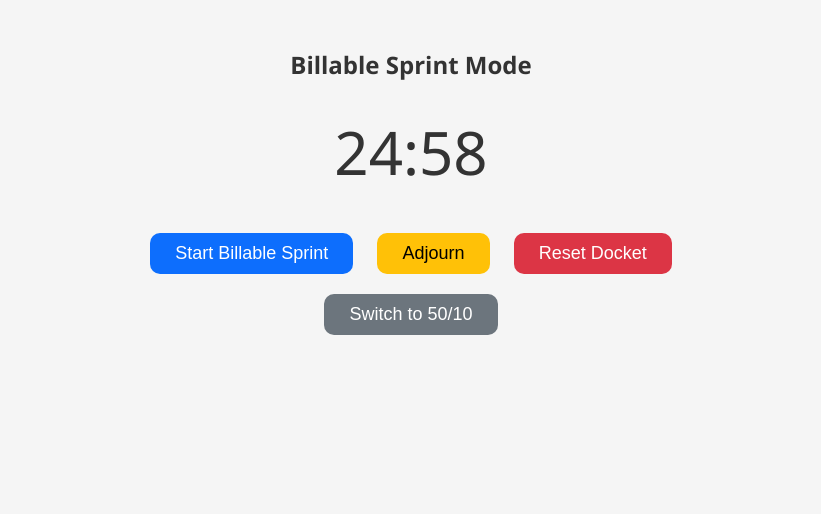
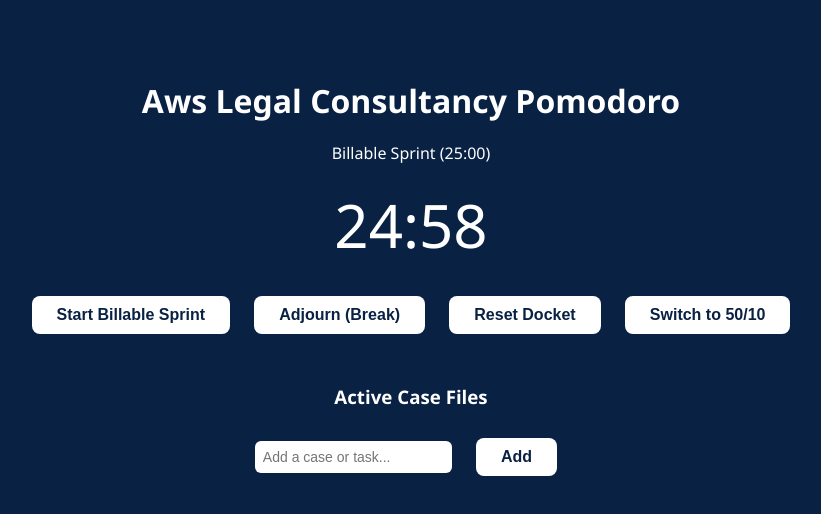
Before and after one commit to deeaenara/legal-pomodoro, a plain HTML site: page index.html in a window 1280 px wide. Both pictures are taken after a click on the button "Start Billable Sprint". Shown: the whole page, without its empty margins (229-1050 px from the left). Drawn offline with Linux system fonts and the light colour scheme.

Commit message:
Update index.html
color

```diff
--- a/index.html
+++ b/index.html
@@ -2,99 +2,161 @@
 <html lang="en">
 <head>
   <meta charset="UTF-8">
-  <title>Legal Pomodoro - AWS Deep Sprint</title>
+  <title>AWS Legal Consultancy Pomodoro</title>
   <style>
     body {
-      font-family: 'Segoe UI', sans-serif;
+      font-family: 'Segoe UI', Tahoma, Geneva, Verdana, sans-serif;
+      background-color: #092143;
+      color: white;
       text-align: center;
-      padding: 20px;
-      background: #f5f5f5;
-      color: #333;
+      padding: 50px;
     }
-    .timer {
+    h1 {
+      margin-bottom: 20px;
+    }
+    #timer {
       font-size: 60px;
-      margin: 30px 0;
+      margin: 20px 0;
     }
-    button {
-      font-size: 18px;
+    .button {
+      background-color: #fff;
+      color: #092143;
       padding: 10px 25px;
       margin: 10px;
       border: none;
-      border-radius: 10px;
+      border-radius: 8px;
+      font-weight: bold;
+      cursor: pointer;
+      font-size: 16px;
+    }
+    .task-section {
+      margin-top: 40px;
+    }
+    input[type="text"] {
+      padding: 8px;
+      font-size: 14px;
+      border-radius: 6px;
+      border: none;
+      margin-right: 10px;
+    }
+    ul {
+      list-style: none;
+      padding: 0;
+    }
+    li {
+      margin: 5px 0;
+    }
+    .remove {
+      margin-left: 15px;
+      color: #ff7373;
       cursor: pointer;
     }
-    #start { background-color: #0d6efd; color: white; }
-    #pause { background-color: #ffc107; color: black; }
-    #reset { background-color: #dc3545; color: white; }
-    #toggleMode { background-color: #6c757d; color: white; }
   </style>
 </head>
 <body>
-  <h2> Billable Sprint Mode</h2>
-  <div class="timer" id="timer">25:00</div>
-  <button id="start">Start Billable Sprint</button>
-  <button id="pause">Adjourn</button>
-  <button id="reset">Reset Docket</button>
-  <br>
-  <button id="toggleMode">Switch to 50/10</button>
+  <h1>Aws Legal Consultancy Pomodoro</h1>
+  <div id="modeLabel">Billable Sprint (25:00)</div>
+  <div id="timer">25:00</div>
+  <button class="button" onclick="startTimer()">Start Billable Sprint</button>
+  <button class="button" onclick="startBreak()">Adjourn (Break)</button>
+  <button class="button" onclick="resetTimer()">Reset Docket</button>
+  <button class="button" onclick="toggleMode()">Switch to 50/10</button>
 
-  <audio id="alarm">
-    <source src="https://www.soundjay.com/button/beep-07.wav" type="audio/wav">
-  </audio>
+  <div class="task-section">
+    <h3>Active Case Files</h3>
+    <input type="text" id="taskInput" placeholder="Add a case or task...">
+    <button class="button" onclick="addTask()">Add</button>
+    <ul id="taskList"></ul>
+  </div>
+
+  <audio id="alarm" src="https://notificationsounds.com/notification-sounds/eventually-590/download/mp3"></audio>
 
   <script>
-    let seconds = 1500;
-    let interval = null;
-    let is50Mode = false;
-    const timerDisplay = document.getElementById("timer");
-    const alarm = document.getElementById("alarm");
+    let isRunning = false;
+    let isBreak = false;
+    let interval;
+    let duration = 25 * 60;
+    let timeLeft = duration;
+    let usingLongMode = false;
 
-    function updateTimer() {
-      const mins = String(Math.floor(seconds / 60)).padStart(2, '0');
-      const secs = String(seconds % 60).padStart(2, '0');
-      timerDisplay.textContent = `${mins}:${secs}`;
+    function updateDisplay() {
+      const minutes = Math.floor(timeLeft / 60);
+      const seconds = timeLeft % 60;
+      document.getElementById("timer").innerText = `${String(minutes).padStart(2, '0')}:${String(seconds).padStart(2, '0')}`;
     }
 
     function startTimer() {
-      if (interval) return;
+      if (isRunning) return;
+      isRunning = true;
+      isBreak = false;
+      document.getElementById("modeLabel").innerText = usingLongMode ? "Deep Focus Mode (50:00)" : "Billable Sprint (25:00)";
       interval = setInterval(() => {
-        if (seconds > 0) {
-          seconds--;
-          updateTimer();
+        if (timeLeft <= 0) {
+          clearInterval(interval);
+          document.getElementById("alarm").play();
+          autoBreak();
         } else {
-          clearInterval(interval);
-          interval = null;
-          alarm.play();
-          alert("⏰ Time's up! Take your legal recess");
+          timeLeft--;
+          updateDisplay();
         }
       }, 1000);
     }
 
-    document.getElementById("start").onclick = startTimer;
+    function startBreak() {
+      clearInterval(interval);
+      isRunning = true;
+      isBreak = true;
+      document.getElementById("modeLabel").innerText = "Adjournment (5:00)";
+      timeLeft = 5 * 60;
+      updateDisplay();
+      interval = setInterval(() => {
+        if (timeLeft <= 0) {
+          clearInterval(interval);
+          document.getElementById("alarm").play();
+          resetTimer();
+        } else {
+          timeLeft--;
+          updateDisplay();
+        }
+      }, 1000);
+    }
 
-    document.getElementById("pause").onclick = () => {
+    function autoBreak() {
+      setTimeout(() => {
+        startBreak();
+      }, 500);
+    }
+
+    function resetTimer() {
       clearInterval(interval);
-      interval = null;
-    };
+      isRunning = false;
+      isBreak = false;
+      timeLeft = usingLongMode ? 50 * 60 : 25 * 60;
+      document.getElementById("modeLabel").innerText = usingLongMode ? "Deep Focus Mode (50:00)" : "Billable Sprint (25:00)";
+      updateDisplay();
+    }
 
-    document.getElementById("reset").onclick = () => {
-      clearInterval(interval);
-      interval = null;
-      seconds = is50Mode ? 3000 : 1500;
-      updateTimer();
-    };
+    function toggleMode() {
+      usingLongMode = !usingLongMode;
+      resetTimer();
+      document.querySelector(".button[onclick='toggleMode()']").innerText = usingLongMode ? "Switch to 25/5" : "Switch to 50/10";
+    }
 
-    document.getElementById("toggleMode").onclick = () => {
-      is50Mode = !is50Mode;
-      clearInterval(interval);
-      interval = null;
-      seconds = is50Mode ? 3000 : 1500;
-      document.querySelector("h2").innerText = is50Mode ? "Deep Focus Mode (50/10)" : "Billable Sprint Mode";
-      document.getElementById("toggleMode").textContent = is50Mode ? "Switch to 25/5" : "Switch to 50/10";
-      updateTimer();
-    };
+    function addTask() {
+      const input = document.getElementById("taskInput");
+      const value = input.value.trim();
+      if (value === "") return;
+      const li = document.createElement("li");
+      li.innerHTML = `${value} <span class='remove' onclick='removeTask(this)'>&times;</span>`;
+      document.getElementById("taskList").appendChild(li);
+      input.value = "";
+    }
 
-    updateTimer();
+    function removeTask(el) {
+      el.parentElement.remove();
+    }
+
+    updateDisplay();
   </script>
 </body>
 </html>
```
